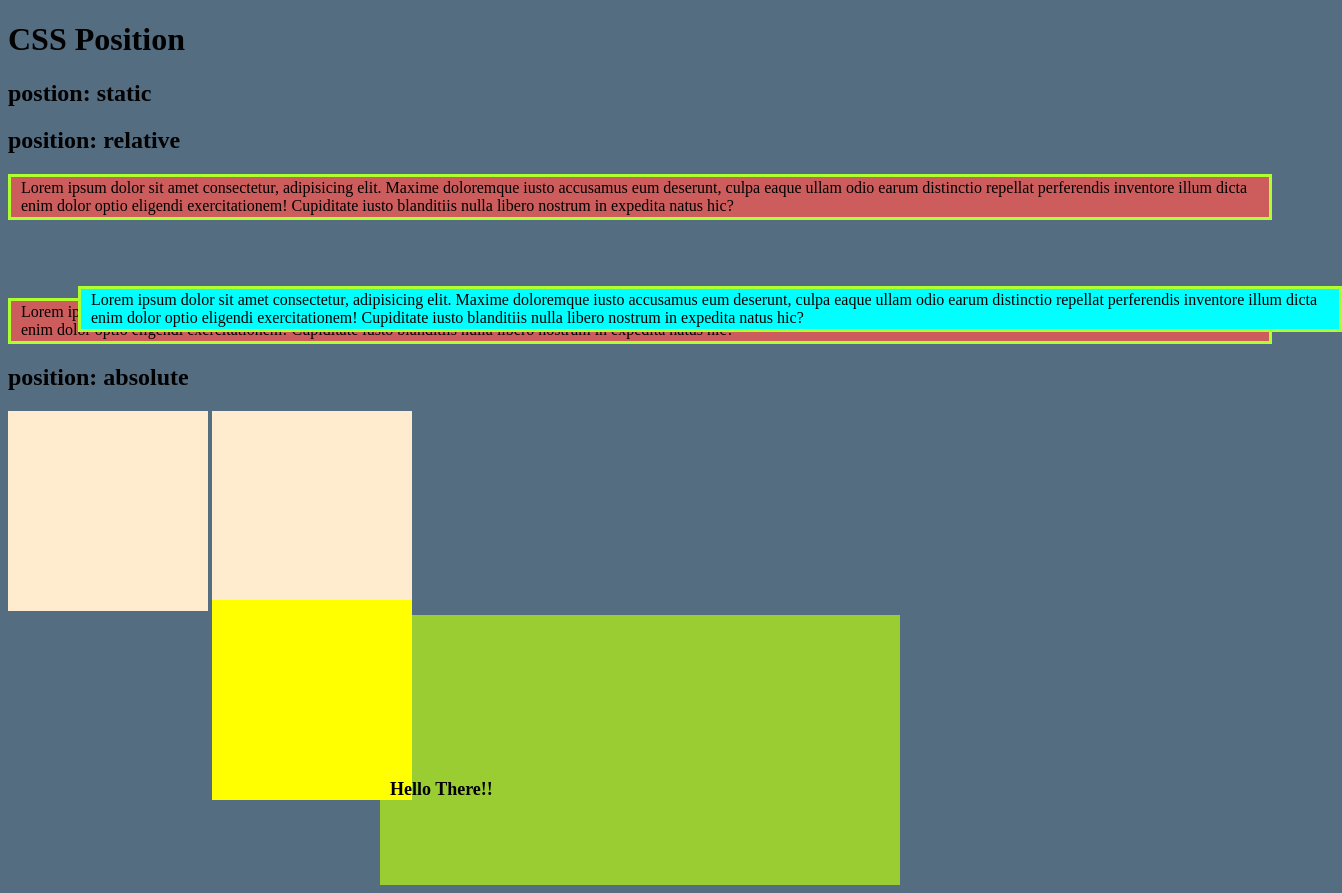
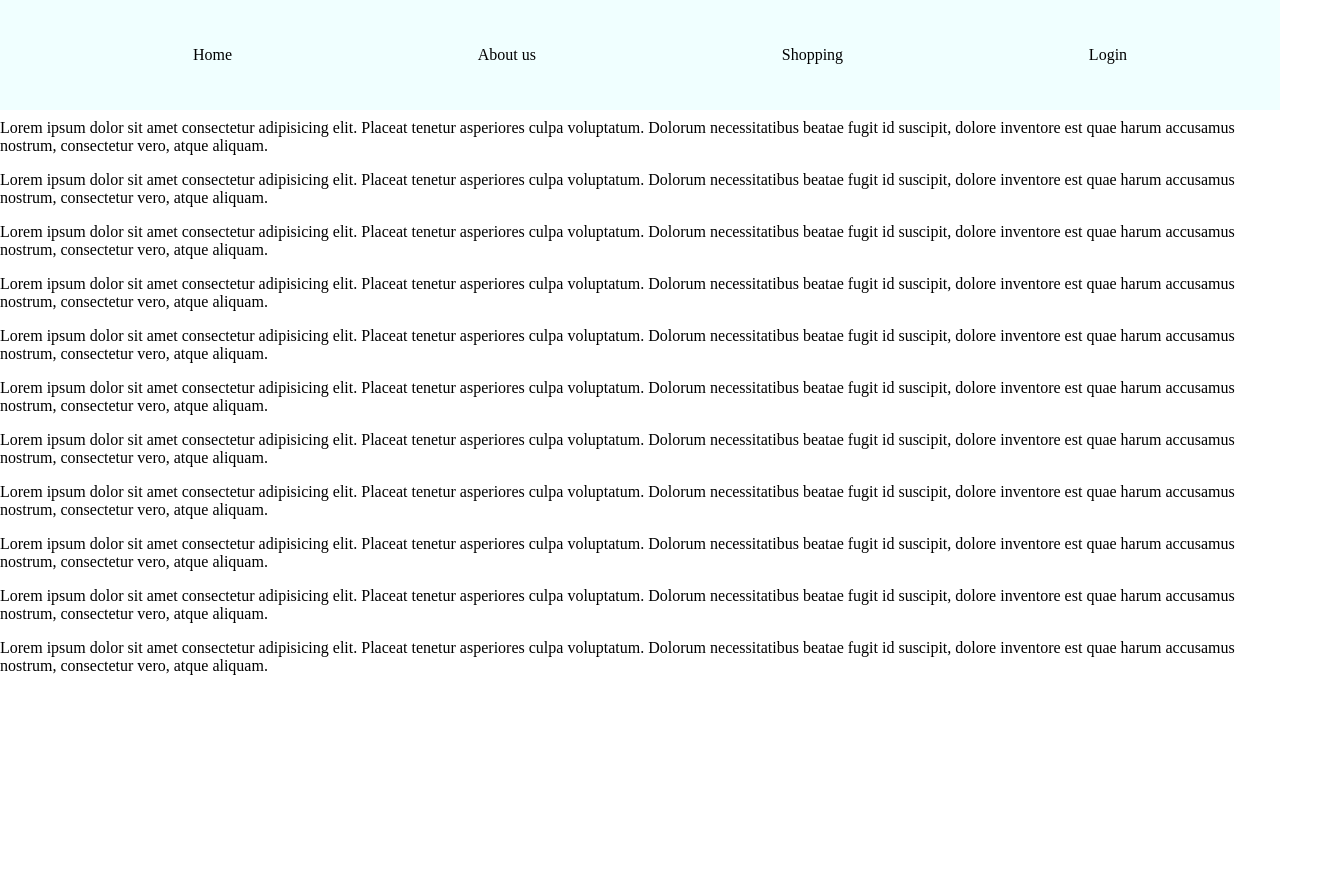
Before and after one commit to sayankbanik/HTML-CSS-Revamp, a plain HTML site: page 01_Position/index.html in a window 1280 px wide. Shown: the whole page, 1342 px wide, since content can reach past the window. After the commit the page ends 800 px from the top, so only its background shows below. Drawn offline with Linux system fonts and the light colour scheme.

Commit message:
learnt position:fixed

```diff
--- a/01_Position/index.html
+++ b/01_Position/index.html
@@ -7,7 +7,7 @@
     <link rel="stylesheet" href="style.css" />
   </head>
   <body>
-    <h1>CSS Position</h1>
+    <!-- <h1>CSS Position</h1>
     <h2>postion: static</h2>
     <h2>position: relative</h2>
     <p>
@@ -37,6 +37,87 @@
     <div class="box"></div>
     <div class="parent">
       <span>Hello There!!</span>
+    </div> -->
+    <h2>position: fixed</h2>
+    <div class="nav">
+      <ul>
+        <li>Home</li>
+        <li>About us</li>
+        <li>Shopping</li>
+        <li>Login</li>
+      </ul>
     </div>
+    <p>
+      Lorem ipsum dolor sit amet consectetur adipisicing elit. Placeat tenetur
+      asperiores culpa voluptatum. Dolorum necessitatibus beatae fugit id
+      suscipit, dolore inventore est quae harum accusamus nostrum, consectetur
+      vero, atque aliquam.
+    </p>
+    <p>
+      Lorem ipsum dolor sit amet consectetur adipisicing elit. Placeat tenetur
+      asperiores culpa voluptatum. Dolorum necessitatibus beatae fugit id
+      suscipit, dolore inventore est quae harum accusamus nostrum, consectetur
+      vero, atque aliquam.
+    </p>
+    <p>
+      Lorem ipsum dolor sit amet consectetur adipisicing elit. Placeat tenetur
+      asperiores culpa voluptatum. Dolorum necessitatibus beatae fugit id
+      suscipit, dolore inventore est quae harum accusamus nostrum, consectetur
+      vero, atque aliquam.
+    </p>
+    <p>
+      Lorem ipsum dolor sit amet consectetur adipisicing elit. Placeat tenetur
+      asperiores culpa voluptatum. Dolorum necessitatibus beatae fugit id
+      suscipit, dolore inventore est quae harum accusamus nostrum, consectetur
+      vero, atque aliquam.
+    </p>
+    <p>
+      Lorem ipsum dolor sit amet consectetur adipisicing elit. Placeat tenetur
+      asperiores culpa voluptatum. Dolorum necessitatibus beatae fugit id
+      suscipit, dolore inventore est quae harum accusamus nostrum, consectetur
+      vero, atque aliquam.
+    </p>
+    <p>
+      Lorem ipsum dolor sit amet consectetur adipisicing elit. Placeat tenetur
+      asperiores culpa voluptatum. Dolorum necessitatibus beatae fugit id
+      suscipit, dolore inventore est quae harum accusamus nostrum, consectetur
+      vero, atque aliquam.
+    </p>
+    <p>
+      Lorem ipsum dolor sit amet consectetur adipisicing elit. Placeat tenetur
+      asperiores culpa voluptatum. Dolorum necessitatibus beatae fugit id
+      suscipit, dolore inventore est quae harum accusamus nostrum, consectetur
+      vero, atque aliquam.
+    </p>
+    <p>
+      Lorem ipsum dolor sit amet consectetur adipisicing elit. Placeat tenetur
+      asperiores culpa voluptatum. Dolorum necessitatibus beatae fugit id
+      suscipit, dolore inventore est quae harum accusamus nostrum, consectetur
+      vero, atque aliquam.
+    </p>
+    <p>
+      Lorem ipsum dolor sit amet consectetur adipisicing elit. Placeat tenetur
+      asperiores culpa voluptatum. Dolorum necessitatibus beatae fugit id
+      suscipit, dolore inventore est quae harum accusamus nostrum, consectetur
+      vero, atque aliquam.
+    </p>
+    <p>
+      Lorem ipsum dolor sit amet consectetur adipisicing elit. Placeat tenetur
+      asperiores culpa voluptatum. Dolorum necessitatibus beatae fugit id
+      suscipit, dolore inventore est quae harum accusamus nostrum, consectetur
+      vero, atque aliquam.
+    </p>
+    <p>
+      Lorem ipsum dolor sit amet consectetur adipisicing elit. Placeat tenetur
+      asperiores culpa voluptatum. Dolorum necessitatibus beatae fugit id
+      suscipit, dolore inventore est quae harum accusamus nostrum, consectetur
+      vero, atque aliquam.
+    </p>
+    <p>
+      Lorem ipsum dolor sit amet consectetur adipisicing elit. Placeat tenetur
+      asperiores culpa voluptatum. Dolorum necessitatibus beatae fugit id
+      suscipit, dolore inventore est quae harum accusamus nostrum, consectetur
+      vero, atque aliquam.
+    </p>
   </body>
 </html>
--- a/01_Position/style.css
+++ b/01_Position/style.css
@@ -1,54 +1,17 @@
 body {
-  background-color: rgb(85, 109, 129);
+  margin: 0;
 }
-p {
-  background-color: indianred;
-  padding: 2px 10px;
-  border: 3px solid greenyellow;
-  /* position: static; default */
-  /* bottom: 40px; */
-  position: relative;
-  z-index: 2;
+.nav {
+  background-color: azure;
+  padding: 30px;
+  width: 100%;
+  position: fixed;
+  top: 0;
+  z-index: 10;
+  box-sizing: border-box;
 }
-#special {
-  background-color: aqua;
-  position: relative;
-  top: 50px;
-  left: 70px;
-  z-index: 3;
+.nav ul {
+  display: flex;
+  justify-content: space-around;
+  list-style: none;
 }
-
-.box {
-  background-color: blanchedalmond;
-  width: 200px;
-  height: 200px;
-  display: inline-block;
-  /* position: absolute; */ /*uncomment it */
-  /* top: 0; */
-}
-.special {
-  background-color: yellow;
-  position: absolute;
-  /* left: 450px; */
-  /* top: 220px; */
-  /* right: 100px; */
-  /* top: 0; */
-  /* left: 0; */
-  bottom: 0;
-}
-
-.parent {
-  background-color: yellowgreen;
-  height: 250px;
-  width: 500px;
-  margin: auto;
-  padding: 10px;
-  /* position: relative; */
-}
-
-.parent span {
-  font-size: large;
-  font-weight: 800;
-  position: absolute;
-  bottom: 0;
-}
```
Also changed, not shown: 01_Position/button badge/solutionCode/img.png (added), 1 other file.
